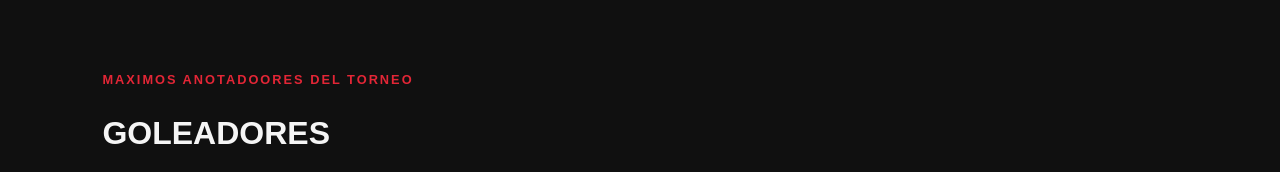
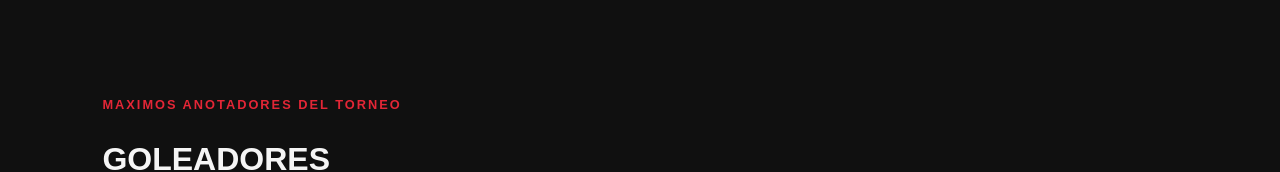
Before and after one commit to BelialJose/torneosd91, a plain HTML site: page index.html in a window 1280 px wide. Shown: the part 1583-1755 px from the top of the page. Drawn offline with Linux system fonts and the light colour scheme; no server answers.

Commit message:
Update index.html

```diff
--- a/index.html
+++ b/index.html
@@ -89,7 +89,7 @@
 </section>
 
 <section class="seccion goleadores" id="goleadores">
-    <p class="etiqueta">MAXIMOS ANOTADOORES DEL TORNEO</p>
+    <p class="etiqueta">MAXIMOS ANOTADORES DEL TORNEO</p>
     <h2>GOLEADORES</h2>
 
     <div class="tablaScroll">
```
